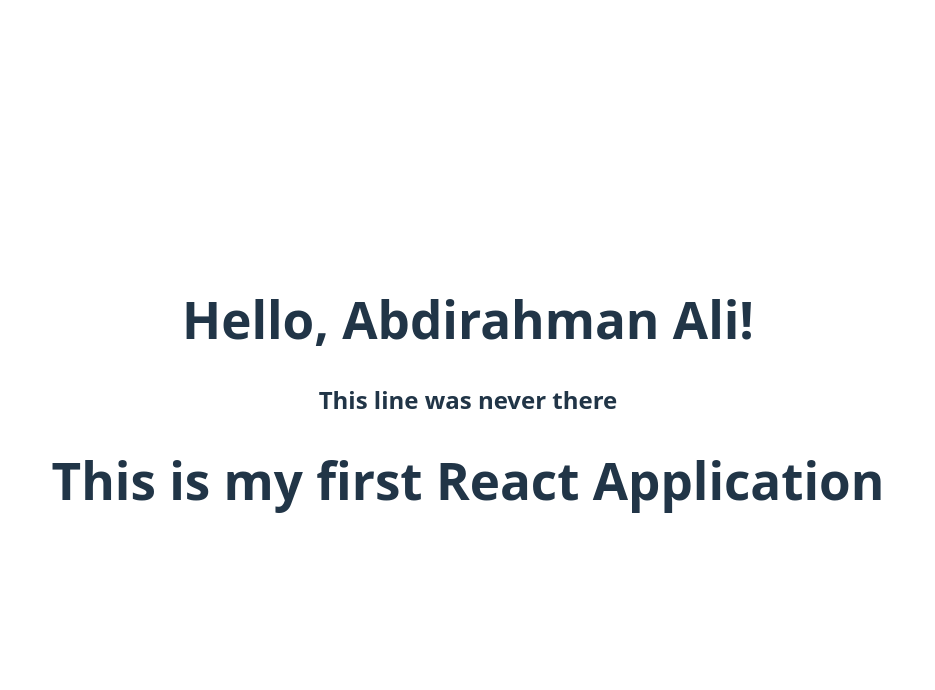
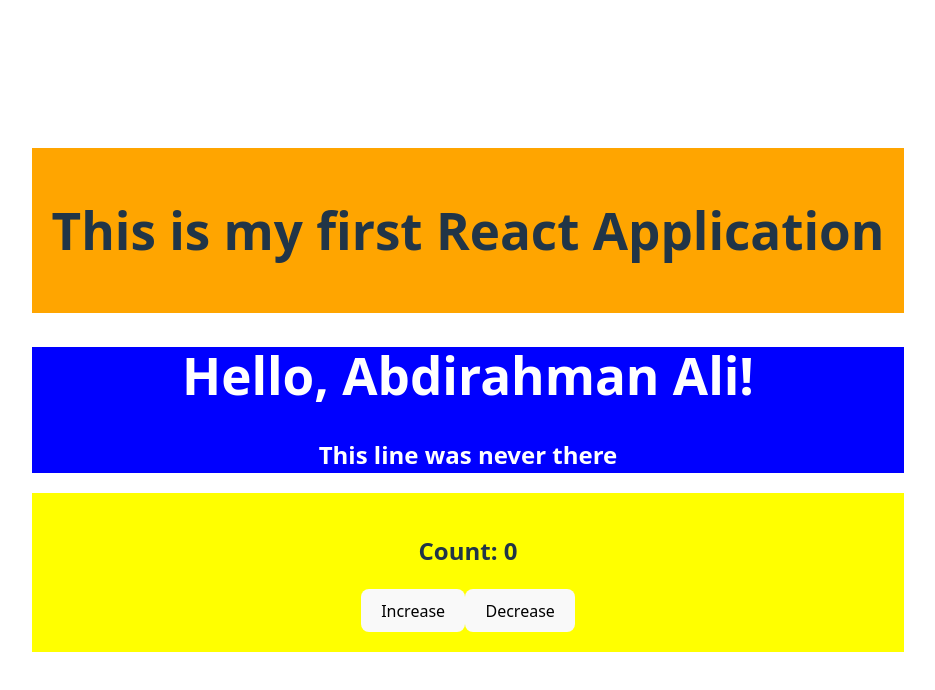
Before and after one commit to abdirahman-ali1/abdirahman-react-app, a React (Vite) app: page / in a window 1280 px wide. Shown: the top 690 px of the page, without its empty margins (172-1107 px from the left). Built offline with nearby package versions, Linux system fonts and the light colour scheme.

Commit message:
added counter component and updated others

```diff
--- a/src/App.jsx
+++ b/src/App.jsx
@@ -1,13 +1,14 @@
 import './App.css'
 import Greeting from './components/Greeting';
 import Header from './components/Header'
+import Counter from './components/Counter';
 
 function App() {
   return (
     <>
-    <Greeting name= "Abdirahman" surname= "Ali"></Greeting>
       <Header></Header>
-
+      <Greeting name="Abdirahman" surname="Ali"></Greeting>
+      <Counter />
     </>
   );
 }
--- /dev/null
+++ b/src/components/Counter.jsx
@@ -0,0 +1,15 @@
+import { useState } from "react";
+
+function Counter() {
+    const [count, setcount] = useState(0);
+
+    return (
+        <div style= {{backgroundColor:"yellow" , padding:"20px"}}>
+            <h2>Count: {count}</h2>
+            <button onClick={()=> setcount(count + 1)}>Increase</button>
+            <button onClick={()=> setcount(count -1)}>Decrease</button>
+        </div>
+    );
+}
+
+export default Counter
--- a/src/components/Greeting.jsx
+++ b/src/components/Greeting.jsx
@@ -2,11 +2,11 @@
 
 function Greeting(props) {
     return (
-    <>
+    <div style= {{backgroundColor:"blue", color:"white"}}>
         <h1> Hello, {props.name} {props.surname}!</h1>
         <h2>This line was never there</h2>
 
-    </>
+    </div>
     );
 }
 
--- a/src/components/Header.jsx
+++ b/src/components/Header.jsx
@@ -2,7 +2,7 @@
 
 const Header = () => {
   return (
-    <div>
+    <div style={{backgroundColor:"orange", padding:"20px"}}>
       <h1>This is my first React Application</h1>
     </div>
   );
```
